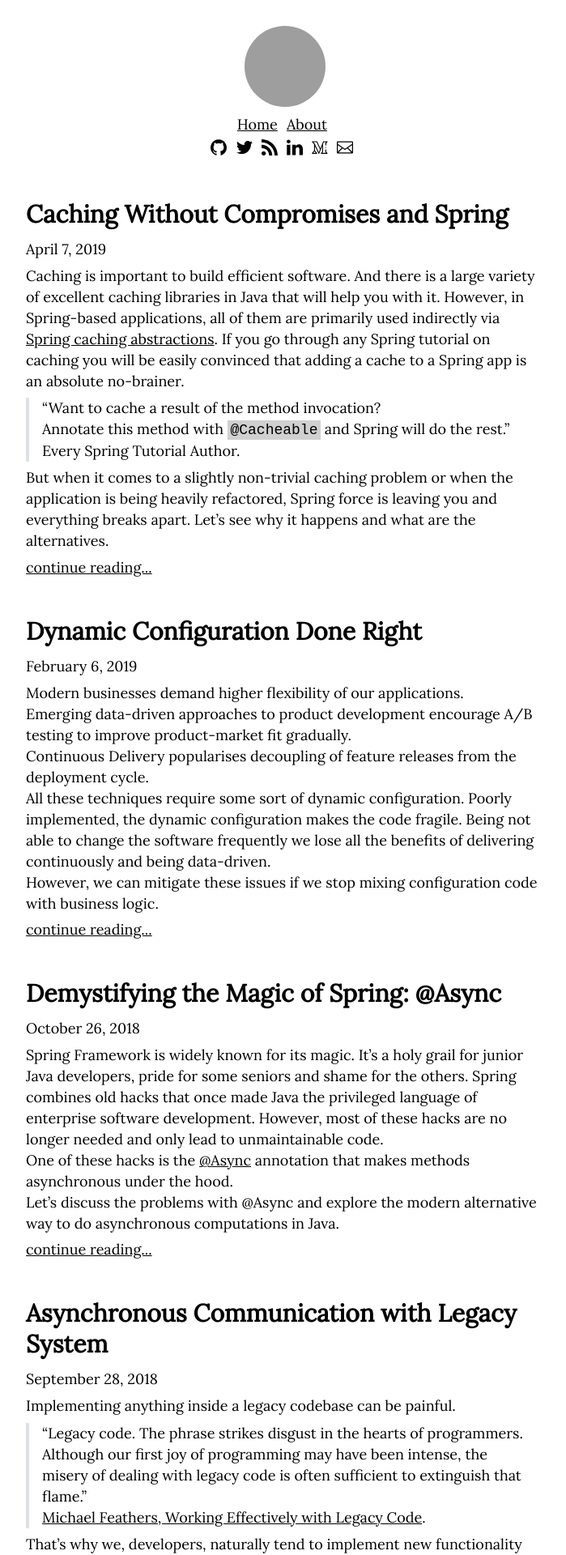
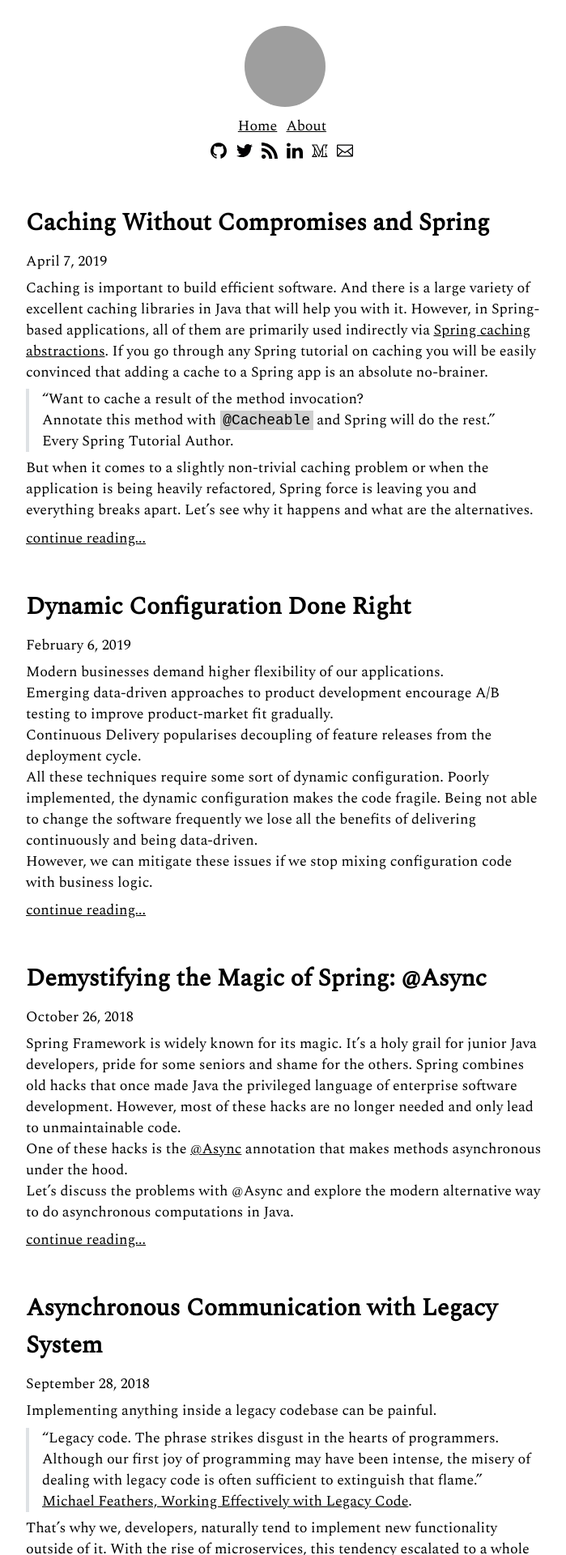
Before and after one commit to IlyaZinkovich/ilyazinkovich.github.io, a Jekyll site: the page built from index.html, in a window 1280 px wide. Shown: the top 1920 px of the page at 81% size, without its empty margins (288-987 px from the left). Built offline with Jekyll 4.4.1, drawn with Linux system fonts in a browser that asks for light colours; the list of posts is cut into pages by our own code; grey boxes are pictures that could not be loaded.

Commit message:
Changed font to Spectral

```diff
--- a/css/main.scss
+++ b/css/main.scss
@@ -2,7 +2,8 @@
 ---
 @charset 'utf-8';
 // see https://fonts.google.com/
-@import 'https://fonts.googleapis.com/css?family=Lora';
+// @import 'https://fonts.googleapis.com/css?family=Lora';
+@import 'https://fonts.googleapis.com/css2?family=Spectral';
 
 $black: #000;
 $white: #fff;
@@ -34,7 +35,7 @@ $em: 19px;
 }
 
 p, h1, h2, h3, h4, h5, li {
-  font-family: 'Lora', serif;
+  font-family: 'Spectral', serif;
 }
 
 p {
@@ -46,7 +47,7 @@ li {
 }
 
 .link {
-  font-family: 'Lora', serif;
+  font-family: 'Spectral', serif;
   font-size: 18px;
 }
 
@@ -133,7 +134,7 @@ footer {
   @extend %gray;
   @extend %center;
   font-size: .8em;
-  font-family: 'Lora', serif;
+  font-family: 'Spectral', serif;
 }
 
 code {
```
